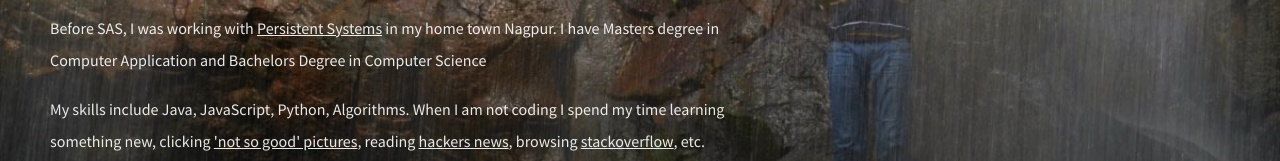
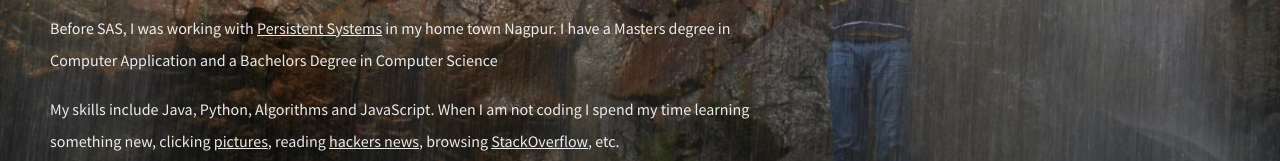
Before and after one commit to chetangole/chetangole.github.io, a plain HTML site: page index.html in a window 1280 px wide. Shown: the part 278-439 px from the top of the page. Drawn offline with nearby package versions, Linux system fonts and the light colour scheme.

Commit message:
Update index.html

```diff
--- a/index.html
+++ b/index.html
@@ -30,15 +30,15 @@
             <h2 class="about__subtitle">Currently living in Pune India, working at <a target="_blank" href="http://www.sas.com/en_in/company-information/research-development-india.html" rel="nofollow"><u>SAS R&D</u><span></span></a>
             </h2>
             <div class="inner">
-                <p class="body__text body__text--about">Before SAS, I was working with <a target="_blank" href="http://www.persistent.com/" rel="nofollow"> Persistent Systems<span></span></a> in my home town Nagpur. I have Masters degree in Computer Application and Bachelors Degree in Computer Science</p>
+                <p class="body__text body__text--about">Before SAS, I was working with <a target="_blank" href="http://www.persistent.com/" rel="nofollow"> Persistent Systems<span></span></a> in my home town Nagpur. I have a Masters degree in Computer Application and a Bachelors Degree in Computer Science</p>
 				<p class="body__text body__text--about">
-                    My skills include Java, JavaScript, Python, Algorithms. When I am not coding I spend my time learning something new, clicking <a target="_blank" href="https://www.flickr.com/photos/chetangole/" rel="nofollow">'not so good' pictures<span></span></a>, reading <a target="_blank" href="https://news.ycombinator.com/" rel="nofollow">hackers news<span></span></a>, browsing <a target="_blank" href="http://stackoverflow.com/users/484052/chetan-gole" rel="nofollow">stackoverflow<span></span></a>, etc.
+                    My skills include Java, Python, Algorithms and JavaScript. When I am not coding I spend my time learning something new, clicking <a target="_blank" href="https://www.flickr.com/photos/chetangole/" rel="nofollow">pictures<span></span></a>, reading <a target="_blank" href="https://news.ycombinator.com/" rel="nofollow">hackers news<span></span></a>, browsing <a target="_blank" href="http://stackoverflow.com/users/484052/chetan-gole" rel="nofollow">StackOverflow<span></span></a>, etc.
                 </p>
                 <!-- <p class="body__text body__text--about">
                     Sometimes I write on <a href="http://chetangole.com/blog/">chetangole.com/blog/<span></span></a>
                 </p> -->
                 <p class="body__text body__text--about">
-                    Say Hello : <a href="mailto:hello@chetangole.com" rel="nofollow">hello@chetangole.com<span></span></a>
+                    Say Hello: <a href="mailto:hello@chetangole.com" rel="nofollow">hello@chetangole.com<span></span></a>
                 </p>
                 <p class="body__text body__text--about">
                     Connect me
```
